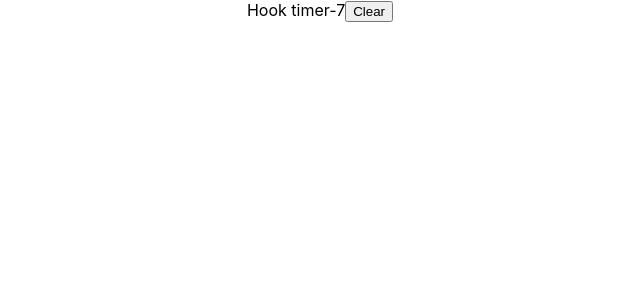
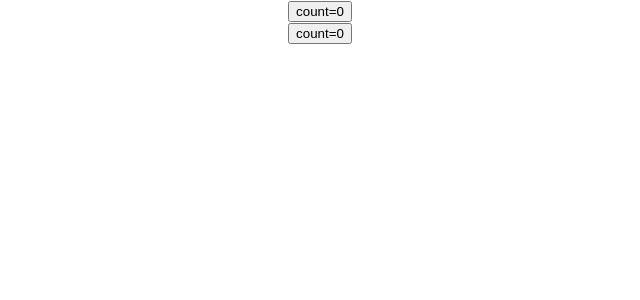
Before and after one commit to RoshniGuptaa/React_hooks, a React (Create React App) app: page / in a window 1280 px wide. Shown: the top 300 px of the page, without its empty margins (320-960 px from the left). Built offline with nearby package versions, Linux system fonts and the light colour scheme.

Commit message:
custom hooks

```diff
--- a/src/App.js
+++ b/src/App.js
@@ -3,7 +3,9 @@ import React from 'react'
 //import ParentComponent from './useCallback/ParentComponent';
 //import Counter from './useMemo/Counter';
 //import FocusInput from './useRef/FocusInput';
-import HookTimer from './useRef/HookTimer';
+//import HookTimer from './useRef/HookTimer';
+import DocumentTitleOne from './custom hooks/DocumentTitleOne';
+import DocumentTitleTwo from './custom hooks/DocumentTitleTwo';
 //import CounterOne from './useReducer/CounterOne';
 //import CounterTwo from './useReducer/CounterTwo';
 //import DataFetching from './useReducer/DataFetching';
@@ -56,7 +58,11 @@ function App() {
        {/* <Counter></Counter> */}
        {/* -----------------useRef---------------- */}
        {/* <FocusInput></FocusInput> */}
-       <HookTimer></HookTimer>
+       {/* <HookTimer></HookTimer> */}
+
+       {/* ------------------Use custom hooks */}
+       <DocumentTitleOne></DocumentTitleOne>
+       <DocumentTitleTwo></DocumentTitleTwo>
 
     </div>
   );
--- /dev/null
+++ b/src/custom hooks/DocumentTitleOne.js
@@ -0,0 +1,14 @@
+import React, { useState } from 'react'
+import useDocumentTitle from './useDocumentTitle'
+
+function DocumentTitleOne() {
+    const[count,setCount]=useState(0)
+    useDocumentTitle(count)
+  return (
+    <div>
+      <button onClick={()=>setCount(count+1)}>count={count}</button>
+    </div>
+  )
+}
+
+export default DocumentTitleOne
--- /dev/null
+++ b/src/custom hooks/DocumentTitleTwo.js
@@ -0,0 +1,14 @@
+import React, { useState } from 'react'
+import useDocumentTitle from './useDocumentTitle'
+
+function DocumentTitleTwo() {
+    const[count,setCount]=useState(0)
+    useDocumentTitle(count)
+  return (
+    <div>
+      <button onClick={()=>setCount(count+1)}>count={count}</button>
+    </div>
+  )
+}
+
+export default DocumentTitleTwo
--- /dev/null
+++ b/src/custom hooks/useDocumentTitle.js
@@ -0,0 +1,9 @@
+import  { useEffect } from 'react'
+//Made a custom hook useDocumentTitle
+function useDocumentTitle(count) {
+  useEffect(()=>{
+    document.title = `clicked - ${count} `
+  },[count])
+}
+
+export default useDocumentTitle
```
